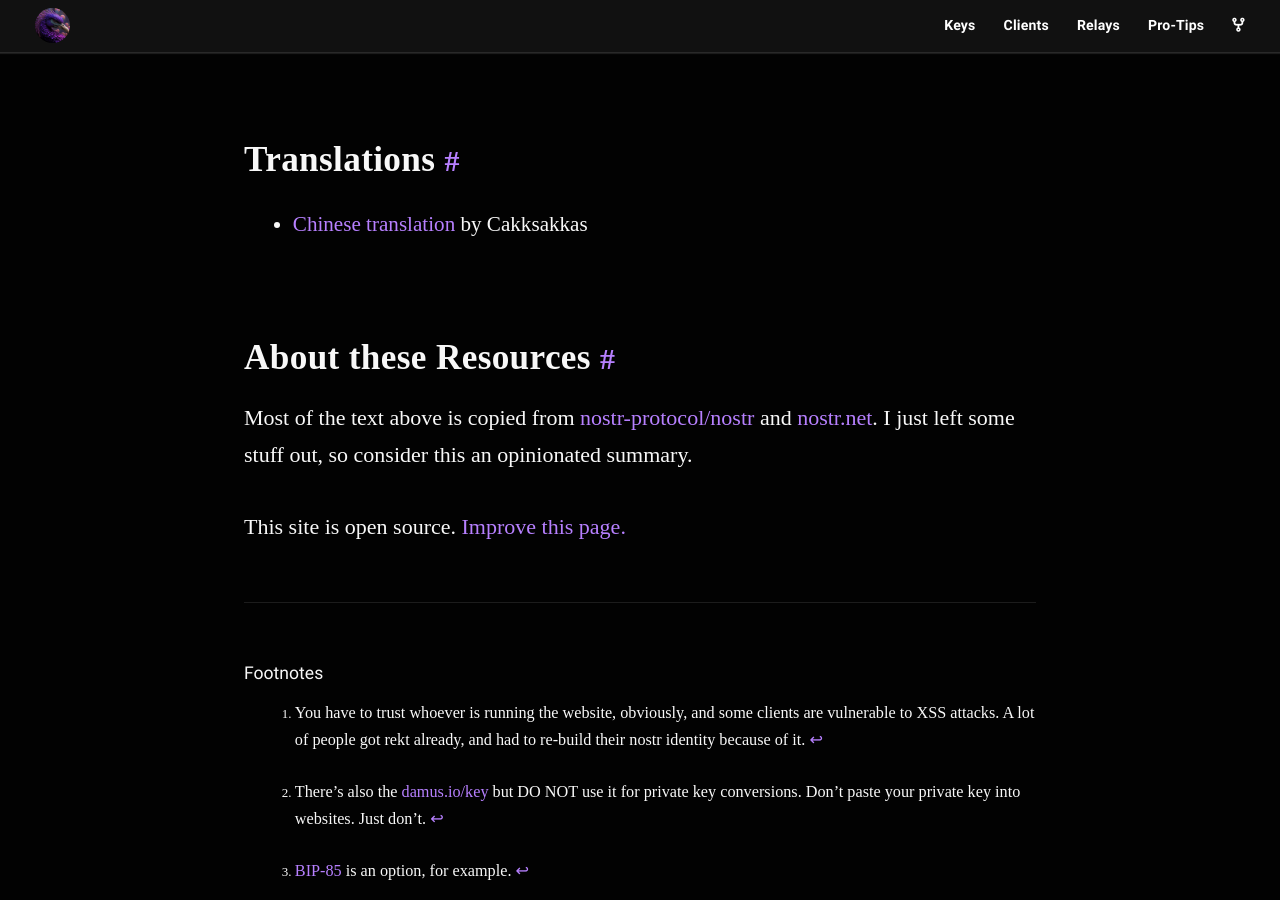
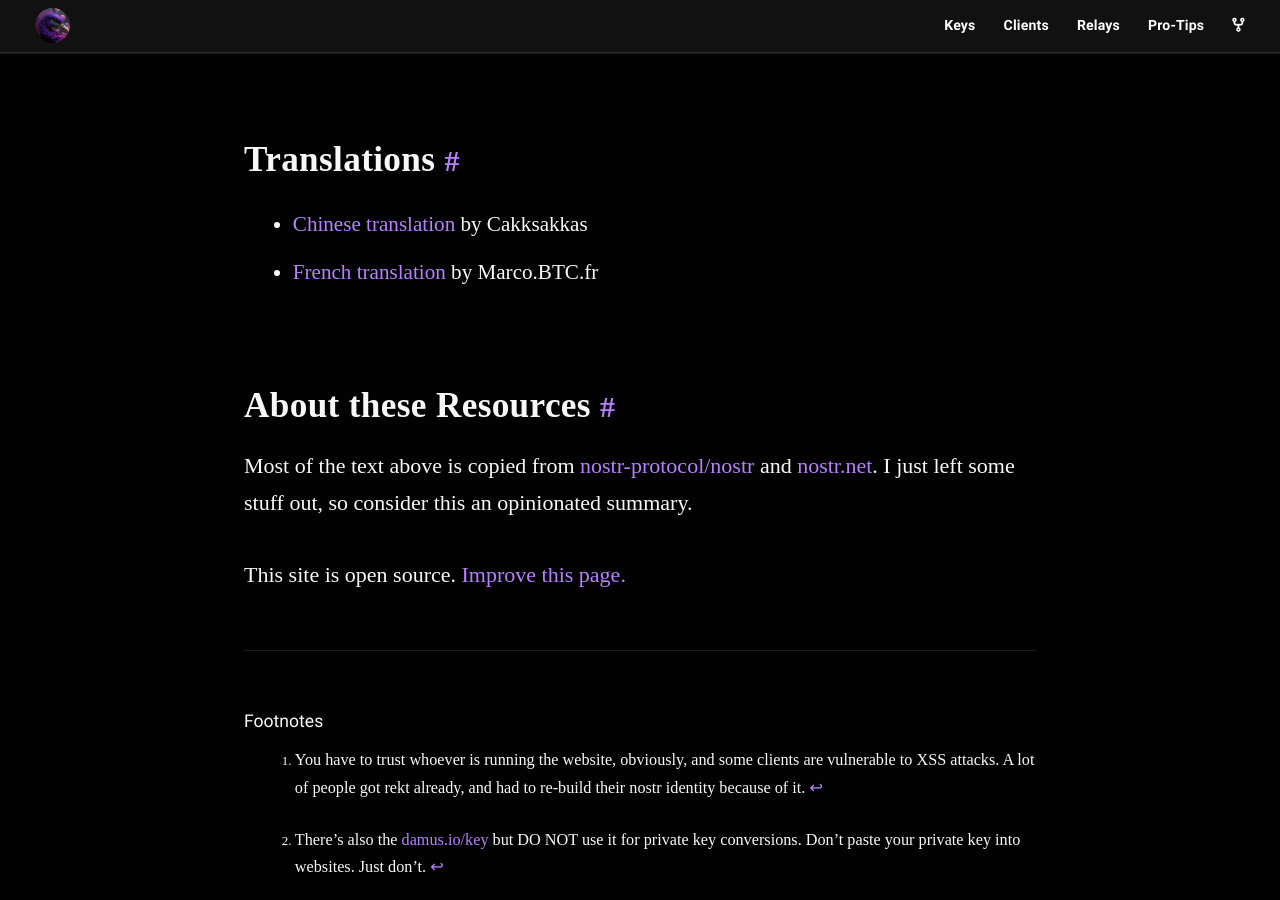
Before and after one commit to nostr-resources/nostr-resources.github.io, a Jekyll site: the page built from index.md, in a window 1280 px wide and 900 px high, scrolled down 7471 px. Built offline with Jekyll 4.4.1, drawn with Linux system fonts in a browser that asks for light colours; some web fonts are replaced.

Commit message:
Add French translation (#6)
add French translation

```diff
--- a/index.md
+++ b/index.md
@@ -197,7 +197,7 @@ You are encouraged to report bugs and create PRs!
 ## Translations
 
 - [Chinese translation](https://mp.weixin.qq.com/s/RoO-oOgGAXpcGyjD8IYBdw) by Cakksakkas
-
+- [French translation](https://nostr.fr) by Marco.BTC.fr
 
 ## About these Resources
 
```
